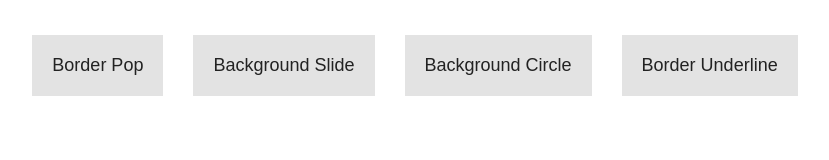
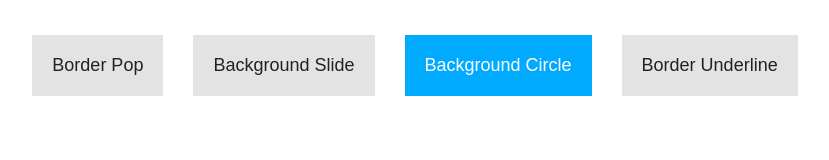
Before and after one commit to rookiebehaviour/cool-animated-buttons, a plain HTML site: page index.html in a window 1280 px wide. Both pictures are taken after a click on the button "Background Circle". Shown: the whole page, without its empty margins (225-1054 px from the left). Drawn offline with Linux system fonts and the light colour scheme.

Commit message:
Added background circle button

```diff
--- a/style.css
+++ b/style.css
@@ -80,3 +80,34 @@ button {
 .btn.btn-background-slide:focus {
   color: white;
 }
+
+.btn.btn-background-circle::before {
+  content: "";
+  position: absolute;
+  top: 0;
+  left: 0;
+  right: 0;
+  bottom: 0;
+  z-index: -1;
+  background-color: var(--background-color);
+  border-radius: 50%;
+  transition: transform 500ms ease-in-out;
+  transform: scale(1.5);
+}
+
+.btn.btn-background-circle:hover::before,
+.btn.btn-background-circle:focus::before {
+  transform: scale(0);
+}
+
+.btn.btn-background-circle {
+  z-index: 1;
+  overflow: hidden;
+  background-color: var(--accent-color);
+  transition: color 500ms ease-in-out;
+}
+
+.btn.btn-background-circle:hover,
+.btn.btn-background-circle:focus {
+  color: white;
+}
```
